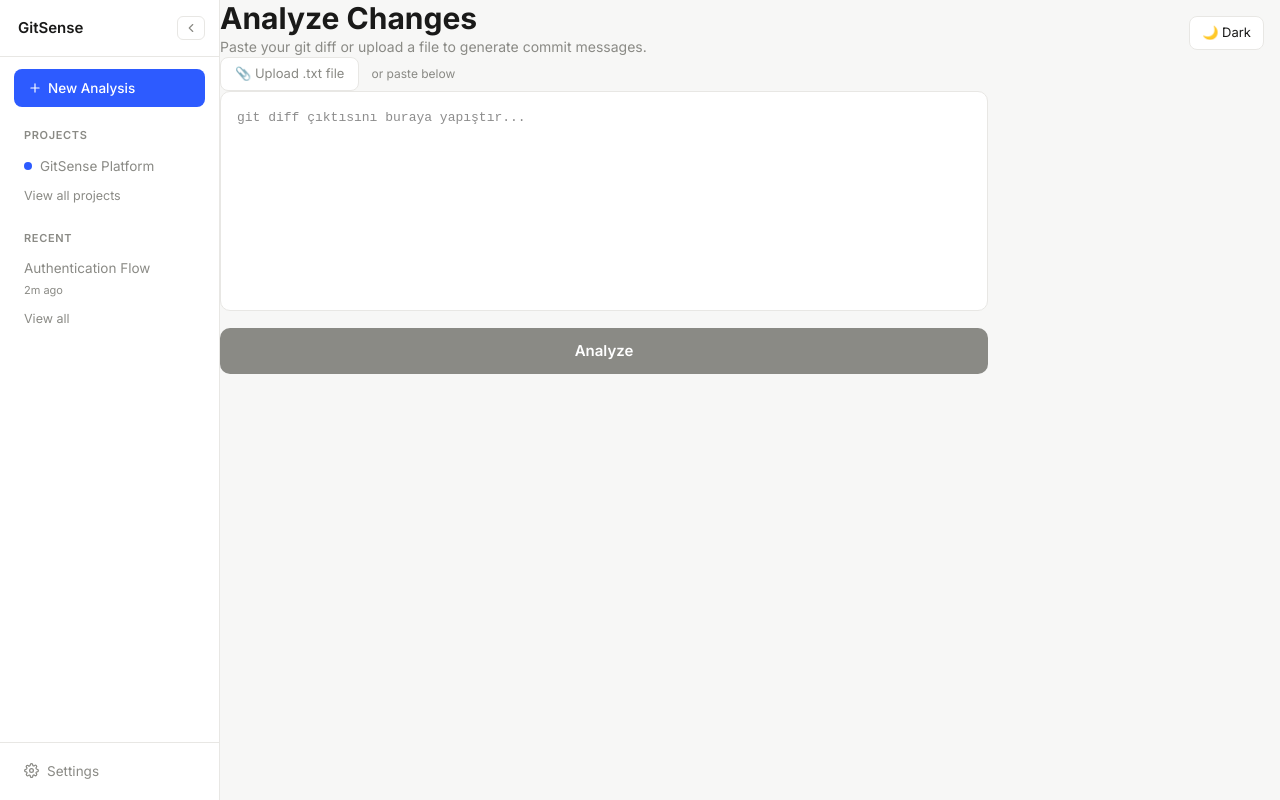
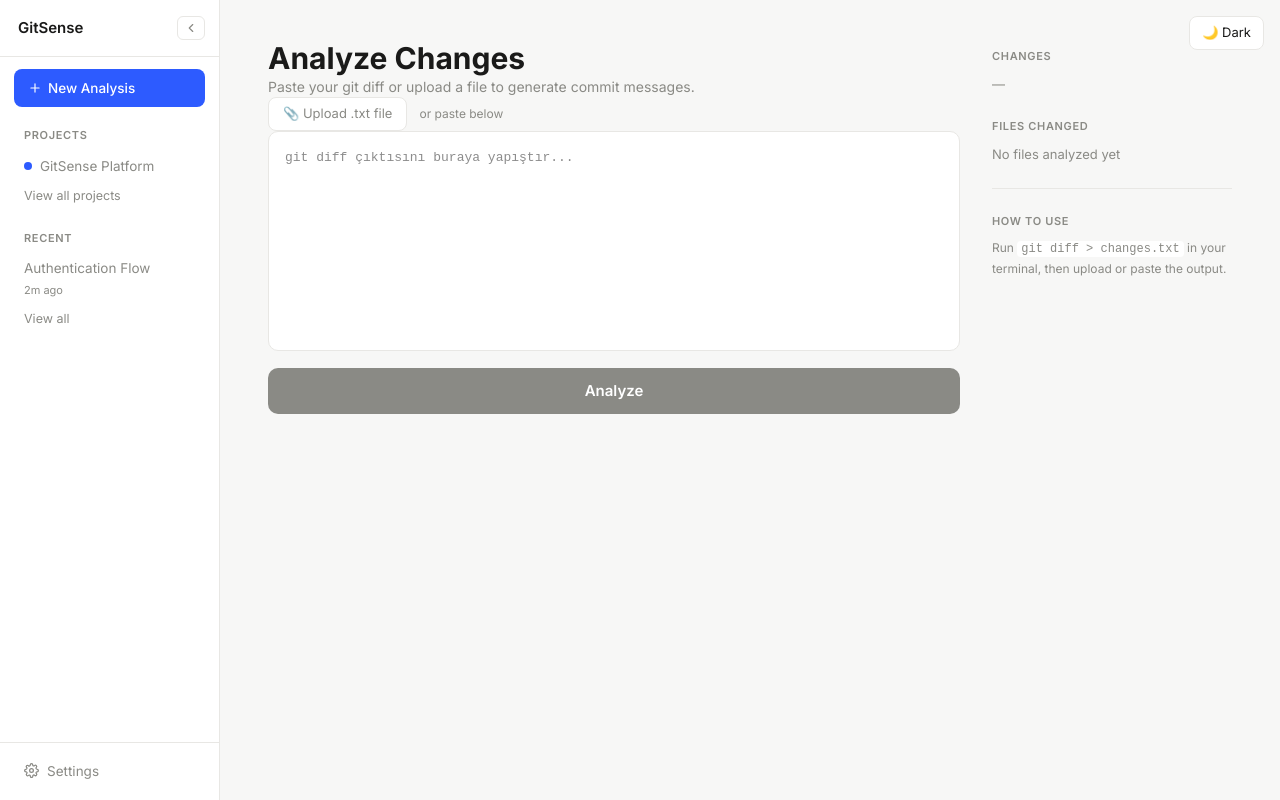
Before and after one commit to ebubekirkarakurt/gitsense-ai, a Next.js app in the folder frontend/: page / in a window 1280 px wide. Built offline with nearby package versions, Linux system fonts and the light colour scheme.

Commit message:
feat(frontend): add stats panel and diff viewer

```diff
--- a/frontend/src/app/page.tsx
+++ b/frontend/src/app/page.tsx
@@ -1,11 +1,19 @@
 "use client";
 
 import { useState } from "react";
+import { DiffViewer } from "@/components/DiffViewer";
 
 export default function Home() {
   const [diff, setDiff] = useState("");
   const [suggestions, setSuggestions] = useState<string[]>([]);
   const [loading, setLoading] = useState(false);
+
+  const [stats, setStats] = useState<{
+    files: number;
+    additions: number;
+    deletions: number;
+    fileNames: string[];
+  } | null>(null);
 
   const handleSubmit = async () => {
     if (!diff) return;
@@ -24,13 +32,14 @@ export default function Home() {
 
     const data = await response.json();
     setSuggestions(data.suggestions || []);
+    setStats(data.stats || null);
 
     setLoading(false);
   };
 
   return (
-    <main className="flex-1 p-10 max-w-3xl mx-auto">
-      {/* Başlık */}
+    <main style={{ flex: 1, display: "flex", gap: 32, padding: "40px 48px" }}>
+      <div style={{ flex: 1, minWidth: 0 }}>
         <div className="mb-8">
           <h1
             className="text-3xl font-bold mb-1"
@@ -43,7 +52,6 @@ export default function Home() {
           </p>
         </div>
 
-      {/* Dosya yükleme — gizli input, özel buton */}
         <div className="mb-3 flex items-center gap-3">
           <label
             htmlFor="file-upload"
@@ -71,7 +79,8 @@ export default function Home() {
               const file = e.target.files?.[0];
               if (!file) return;
               const reader = new FileReader();
-            reader.onload = (event) => setDiff(event.target?.result as string);
+              reader.onload = (event) =>
+                setDiff(event.target?.result as string);
               reader.readAsText(file);
             }}
           />
@@ -80,7 +89,24 @@ export default function Home() {
           </span>
         </div>
 
-      {/* Textarea */}
+        {diff ? (
+          <div style={{ marginBottom: 12 }}>
+            <DiffViewer diff={diff} />
+            <button
+              onClick={() => setDiff("")}
+              style={{
+                background: "none",
+                border: "none",
+                fontSize: 12,
+                color: "var(--color-muted)",
+                cursor: "pointer",
+                padding: "4px 0",
+              }}
+            >
+              ✕ Temizle
+            </button>
+          </div>
+        ) : (
           <textarea
             value={diff}
             onChange={(e) => setDiff(e.target.value)}
@@ -100,8 +126,8 @@ export default function Home() {
               marginBottom: 12,
             }}
           />
+        )}
 
-      {/* Analiz Et butonu */}
         <button
           onClick={handleSubmit}
           disabled={loading || !diff}
@@ -203,6 +229,135 @@ export default function Home() {
             </div>
           </div>
         )}
+      </div>
+      <div
+        style={{
+          width: 240,
+          flexShrink: 0,
+          display: "flex",
+          flexDirection: "column",
+          gap: 24,
+          paddingTop: 8,
+        }}
+      >
+        <div>
+          <p
+            style={{
+              fontSize: 11,
+              fontWeight: 600,
+              color: "var(--color-muted)",
+              textTransform: "uppercase",
+              letterSpacing: "0.06em",
+              marginBottom: 10,
+            }}
+          >
+            Changes
+          </p>
+          {stats ? (
+            <div style={{ display: "flex", flexDirection: "column", gap: 6 }}>
+              <span
+                style={{
+                  color: "var(--color-add)",
+                  fontWeight: 600,
+                  fontSize: 14,
+                }}
+              >
+                +{stats.additions} additions
+              </span>
+              <span
+                style={{
+                  color: "var(--color-del)",
+                  fontWeight: 600,
+                  fontSize: 14,
+                }}
+              >
+                -{stats.deletions} deletions
+              </span>
+            </div>
+          ) : (
+            <p style={{ fontSize: 13, color: "var(--color-muted)" }}>—</p>
+          )}
+        </div>
+
+        <div>
+          <p
+            style={{
+              fontSize: 11,
+              fontWeight: 600,
+              color: "var(--color-muted)",
+              textTransform: "uppercase",
+              letterSpacing: "0.06em",
+              marginBottom: 10,
+            }}
+          >
+            Files Changed
+          </p>
+          {stats ? (
+            <div style={{ display: "flex", flexDirection: "column", gap: 6 }}>
+              {stats.fileNames.map((file, i) => (
+                <span
+                  key={i}
+                  style={{
+                    fontSize: 12,
+                    color: "var(--color-text)",
+                    fontFamily: "monospace",
+                    background: "var(--color-surface)",
+                    border: "1px solid var(--color-border)",
+                    borderRadius: 6,
+                    padding: "4px 8px",
+                    overflow: "hidden",
+                    textOverflow: "ellipsis",
+                    whiteSpace: "nowrap",
+                  }}
+                >
+                  {file}
+                </span>
+              ))}
+            </div>
+          ) : (
+            <p style={{ fontSize: 13, color: "var(--color-muted)" }}>
+              No files analyzed yet
+            </p>
+          )}
+        </div>
+
+        <div style={{ borderTop: "1px solid var(--color-border)" }} />
+
+        <div>
+          <p
+            style={{
+              fontSize: 11,
+              fontWeight: 600,
+              color: "var(--color-muted)",
+              textTransform: "uppercase",
+              letterSpacing: "0.06em",
+              marginBottom: 8,
+            }}
+          >
+            How to use
+          </p>
+          <p
+            style={{
+              fontSize: 12,
+              color: "var(--color-muted)",
+              lineHeight: 1.6,
+            }}
+          >
+            Run{" "}
+            <code
+              style={{
+                fontFamily: "monospace",
+                background: "var(--color-surface)",
+                padding: "1px 4px",
+                borderRadius: 4,
+              }}
+            >
+              git diff &gt; changes.txt
+            </code>{" "}
+            in your terminal, then upload or paste the output.
+          </p>
+        </div>
+      </div>
     </main>
   );
 }
--- /dev/null
+++ b/frontend/src/components/DiffViewer.tsx
@@ -0,0 +1,35 @@
+export function DiffViewer({ diff }: { diff: string }) {
+  const lines = diff.split("\n");
+
+  return (
+    <div style={{
+      fontFamily: "monospace",
+      fontSize: 13,
+      background: "var(--color-surface)",
+      border: "1px solid var(--color-border)",
+      borderRadius: 10,
+      padding: 16,
+      overflowX: "auto",
+      marginBottom: 12,
+    }}>
+      {lines.map((line, i) => (
+        <div key={i} style={{
+          color: line.startsWith("+") && !line.startsWith("+++")
+            ? "var(--color-add)"
+            : line.startsWith("-") && !line.startsWith("---")
+            ? "var(--color-del)"
+            : "var(--color-muted)",
+          background: line.startsWith("+") && !line.startsWith("+++")
+            ? "var(--color-add-bg)"
+            : line.startsWith("-") && !line.startsWith("---")
+            ? "var(--color-del-bg)"
+            : "transparent",
+          padding: "1px 8px",
+          whiteSpace: "pre",
+        }}>
+          {line || " "}
+        </div>
+      ))}
+    </div>
+  );
+}
```
Lines whose indentation alone changed are shown as unchanged.
